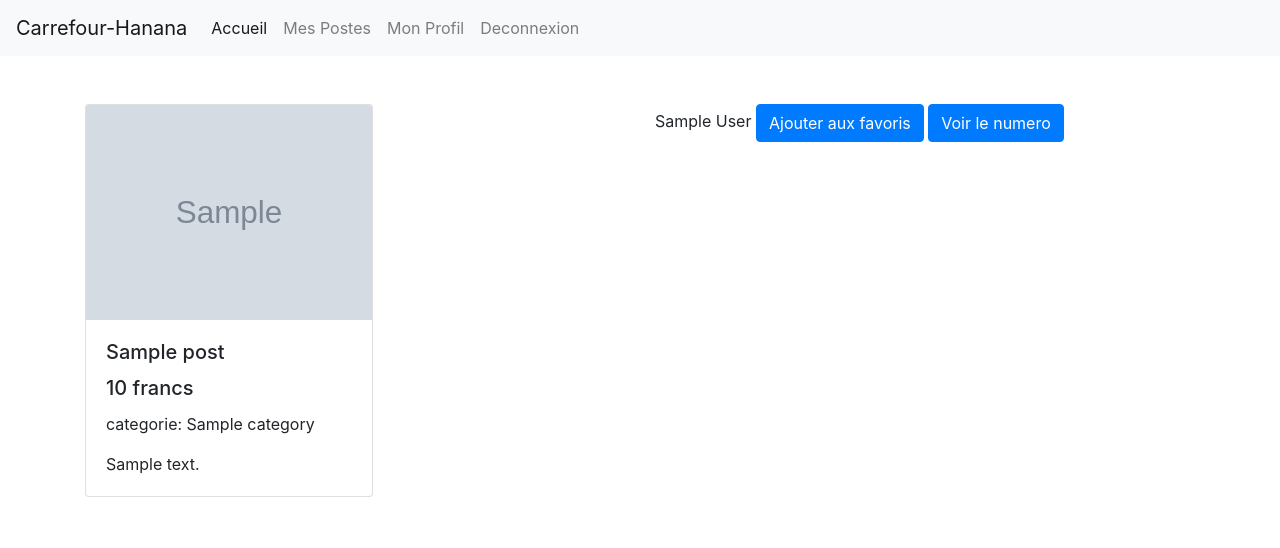
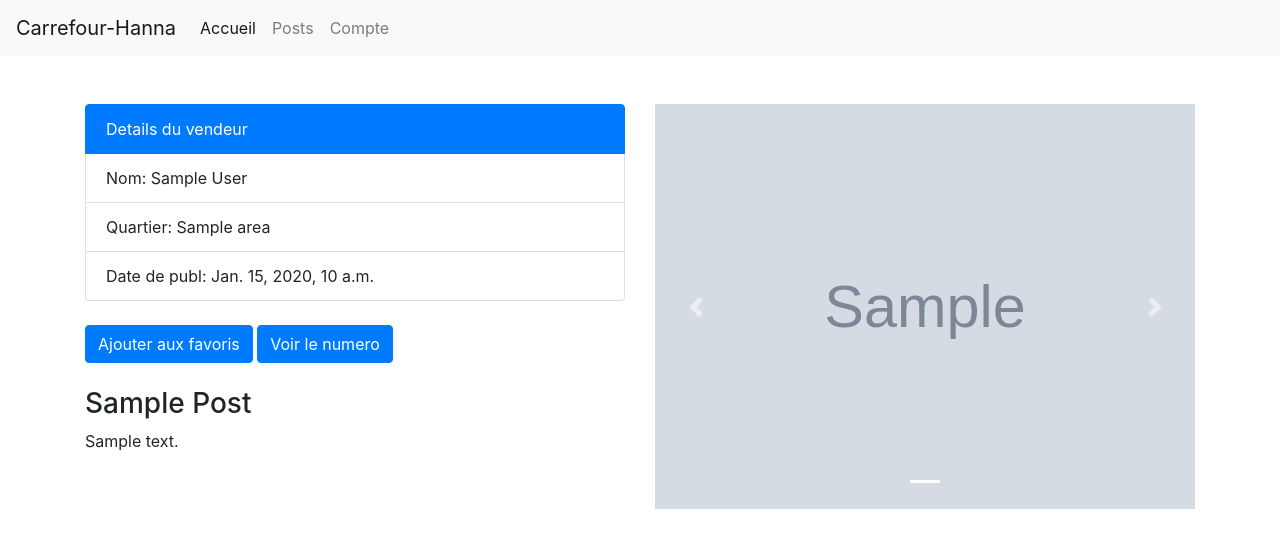
Before and after one commit to sadick44/FreeMarket, a Django app: template templates/internal/productView.html in a window 1280 px wide. Shown: the top 548 px of the page. Run offline with Django 3.2, Linux system fonts and the light colour scheme; the template is opened without the code that fills it: most values are stand-ins (such as "Sample title", 1, 10 or a date in 2020); grey boxes marked "Sample" are stand-in pictures; some libraries are stand-ins or nearby versions.

Commit message:
adding single post detail features

```diff
--- a/templates/forms/post.html
+++ b/templates/forms/post.html
@@ -14,6 +14,7 @@
             <form action="" method="POST" class="mt-4" enctype="multipart/form-data">
                     {% csrf_token %}
                     {{ post.as_p }}
+                    {{ imageform.as_p }}
                 <input type="submit" class="btn btn-success">
             </form>
         </div>
--- a/templates/internal/productView.html
+++ b/templates/internal/productView.html
@@ -1,27 +1,62 @@
-{% extends 'internal/navbar.html' %}
+{% extends 'base.html' %}
 
 {% block content %}
-  <div class="container">
+<div class="container">
+    <div class="row">
+        <div class="col-md-6 mt-5">
+            <ul class="list-group">
+                <li class="list-group-item active">Details du vendeur</li>
+                <li class="list-group-item">Nom: {{ first_name|title }} {{ last_name|title }}</li>
+                <li class="list-group-item">Quartier: {{ post.area }}</li>
+                <li class="list-group-item">Date de publ: {{ post.created_date }}</li>
+            </ul>
+            <button class="btn btn-primary mt-4">Ajouter aux favoris</button>
+            <button class="btn btn-primary mt-4" id="phone_number">Voir le numero</button>
+            <h3 class="mt-4">{{ post.name|title }}</h3>
+            <p>{{ post.description }}</p>
+        </div>
+        <div class="col-md-6 mt-5">
+            <div id="carouselExampleIndicators" class="carousel slide" data-ride="carousel">
+                <ol class="carousel-indicators">
+                    {% for image in images %}
+                    {% if forloop.first %}
+                    <li data-target="#carouselExampleIndicators" data-slide-to="{{forloop.counter0}}"
+                        class="active"></li>
+                    {% else %}
+                    <li data-target="#carouselExampleIndicators" data-slide-to="{{forloop.counter0}}"></li>
+                    {% endif %}
+                    {% endfor %}
+                </ol>
+                <div class="carousel-inner">
+                    {% for image in images %}
+                    {% if forloop.first %}
+                    <div class="carousel-item active">
+                        {% else %}
+                        <div class="carousel-item">
+                            {% endif %}
+                            <img class="d-block w-100" src="{{ image.images.url }}"  alt="">
+                        </div>
+                        {% endfor %}
+                    </div>
+                    <a class="carousel-control-prev" href="#carouselExampleIndicators" role="button" data-slide="prev">
+                        <span class="carousel-control-prev-icon" aria-hidden="true"></span>
+                        <span class="sr-only">Previous</span>
+                    </a>
+                    <a class="carousel-control-next" href="#carouselExampleIndicators" role="button" data-slide="next">
+                        <span class="carousel-control-next-icon" aria-hidden="true"></span>
+                        <span class="sr-only">Next</span>
+                    </a>
+                </div>
+            </div>
 
-      <div class="row">
-          <div class="col-md-6">
-              <div class="card mt-5" style="width: 18rem;">
-                  <img class="card-img-top" src="{{ post.image.url }}" alt="Card image cap">
-                  <div class="card-body">
-                    <h5 class="card-title">{{ post.name }}</h5>
-                    <h5 class="card-title">{{ post.price }} francs</h5>
-                      <p>categorie: {{ post.category }}</p>
-                    <p class="card-text">{{ post.description }}</p>
-                  </div>
-                </div>
-          </div>
-          <div class="col-md-6 mt-5">
-              <div class="simple_card">
-                   {{ first_name }} {{ last_name }}
-                    <button class="btn btn-primary">Ajouter aux favoris</button>
-                    <button class="btn btn-primary">Voir le numero</button>
-              </div>
-          </div>
-      </div>
-  </div>
+        </div>
+    </div>
+</div>
+<script>
+    $('#phone_number').click(function(){
+        $('#phone_number').html({{ phone_number }});
+    });
+
+</script>
+
 {% endblock %}
```
Also changed, not shown: accounts/admin.py (+12 -2 lines), accounts/models.py (+5 -2 lines), front-end/forms.py (+12 -6 lines), front-end/views.py (+17 -19 lines), templates/post.html (+5 -3 lines), accounts/migrations/0002_remove_post_image_image.py (added), media/images/Capture_décran_du_2022-12-04_20-52-16.png (added), media/images/collection_parfum_ni8ObwB.jpg (added), media/images/collection_parfum_weLeEVb.jpg (added), media/images/iphone_vRUsjgy.jpg (added), media/images/parfun_single_BfY3VDt.jpg (added), media/images/parfun_single_cXVvrGw.jpg (added), 1 other file.
